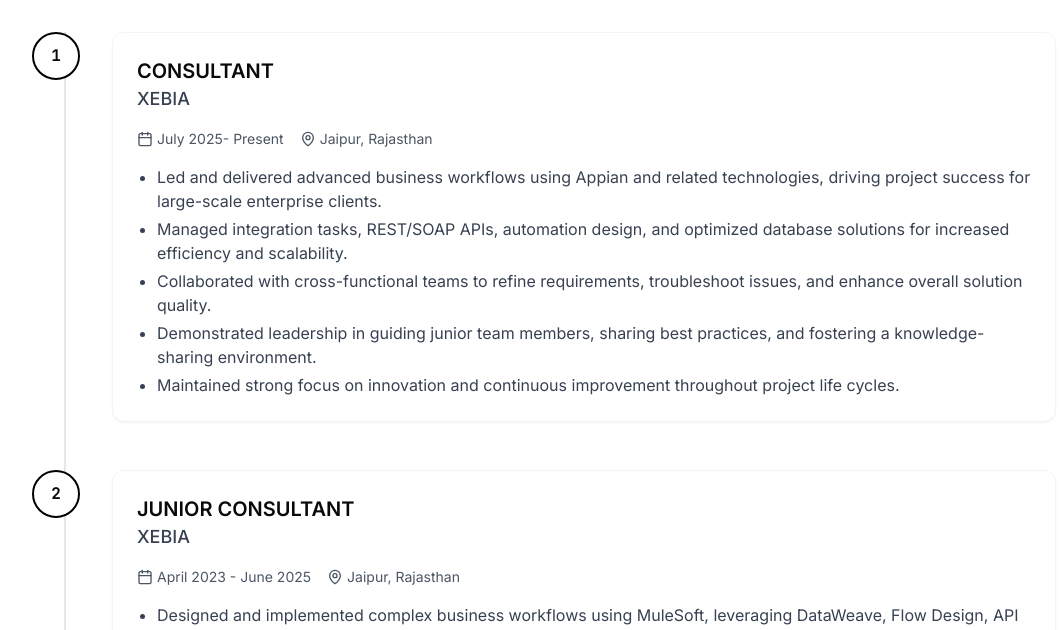
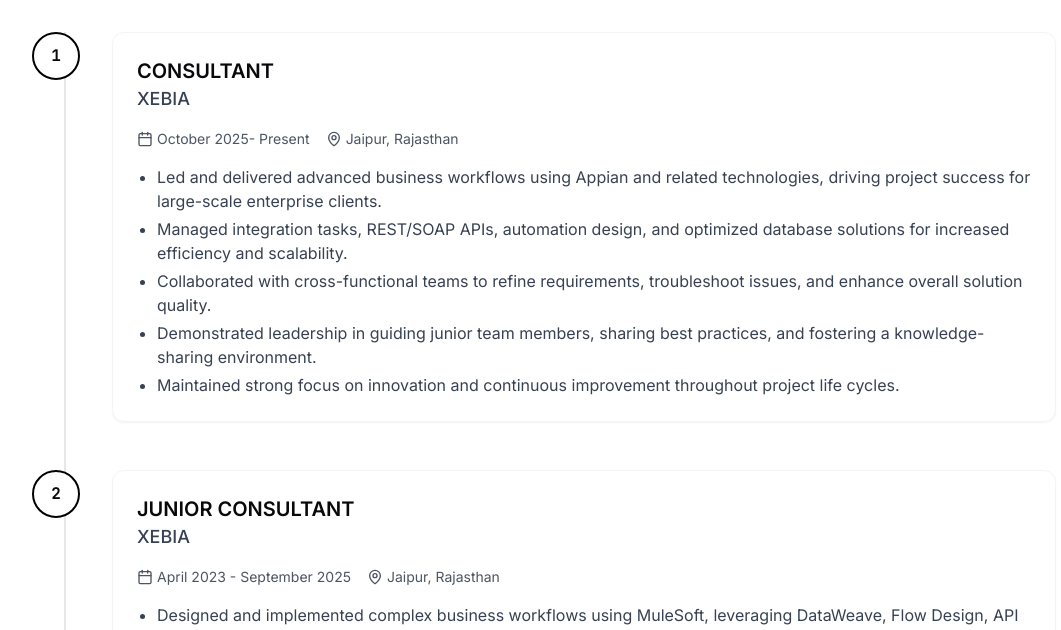
Before and after one commit to mr-rahul002/Portfolio, a React (Vite) app: page / in a window 1280 px wide. Shown: the part 1780-2410 px from the top of the page, without its empty margins (96-1157 px from the left). Built offline with nearby package versions, Linux system fonts and the light colour scheme.

Commit message:
Resume_changes

```diff
--- a/src/components/Experience.tsx
+++ b/src/components/Experience.tsx
@@ -8,7 +8,7 @@
     company: "XEBIA",
     location: "Jaipur, Rajasthan",
     position: "CONSULTANT",
-    period: "July 2025- Present",
+    period: "October 2025- Present",
     description: [
       "Led and delivered advanced business workflows using Appian and related technologies, driving project success for large-scale enterprise clients.",
       "Managed integration tasks, REST/SOAP APIs, automation design, and optimized database solutions for increased efficiency and scalability.",
@@ -22,7 +22,7 @@
     company: "XEBIA",
     location: "Jaipur, Rajasthan",
     position: "JUNIOR CONSULTANT",
-    period: "April 2023 - June 2025",
+    period: "April 2023 - September 2025",
     description: [
       "Designed and implemented complex business workflows using MuleSoft, leveraging DataWeave, Flow Design, API Management, REST/SOAP and database connectivity.",
       "Developed dynamic, user-friendly, and mobile-compatible processes in Appian, utilizing SAIL, Process Models, Records, Reports, Document Generation, Web APIs, and database integrations.",
```
Also changed, not shown: 1 other file (tests, documents, lock files or other folders).
